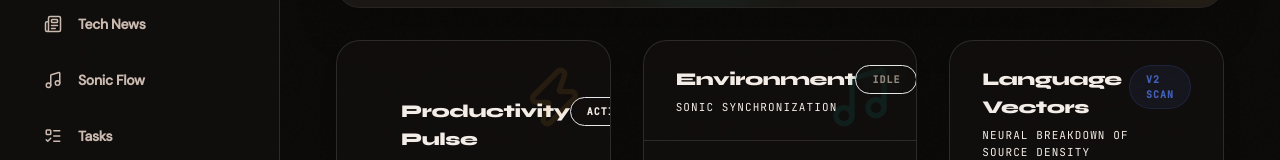
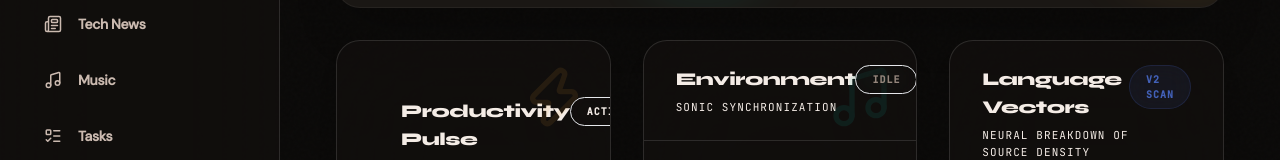
Before and after one commit to imkk21/Insightify, a React (Vite) app in the folder frontend/: page / in a window 1280 px wide. Shown: the part 365-525 px from the top of the page. Built offline with nearby package versions, Linux system fonts and the light colour scheme; no server answers; sample sign-in values are in the browser's storage; the HTML template or start-up script is replaced by a standard one.

Commit message:
bug fixes

```diff
--- a/frontend/src/components/Layout.jsx
+++ b/frontend/src/components/Layout.jsx
@@ -11,7 +11,7 @@ const navItems = [
   { label: 'GitHub Stats',to: '/github', icon: <GitBranch size={18} /> },
   { label: 'Weather',     to: '/weather', icon: <CloudRain size={18} /> },
   { label: 'Tech News',   to: '/news', icon: <Newspaper size={18} /> },
-  { label: 'Sonic Flow',  to: '/focus', icon: <MusicIcon size={18} /> },
+  { label: 'Music',        to: '/focus', icon: <MusicIcon size={18} /> },
   { label: 'Tasks',        to: '/tasks', icon: <ListTodo size={18} /> },
   { label: 'AI Assistant', to: '/assistant', icon: <Zap size={18} /> },
   { label: 'AI Insights', to: '/insight', icon: <Bot size={18} /> },
--- a/frontend/src/components/MusicFloatingPlayer.jsx
+++ b/frontend/src/components/MusicFloatingPlayer.jsx
@@ -35,9 +35,8 @@ export default function MusicFloatingPlayer() {
         style={{
           width: isMinimized ? '180px' : 'min(90vw, 320px)',
           height: isMinimized ? '44px' : 'auto',
-          left: '50%',
-          transform: 'translateX(-50%)',
-          top: '80px',
+          left: 0,
+          top: 0,
           scale: typeof window !== 'undefined' && window.innerWidth < 640 ? 0.85 : 1
         }}
       >
```
